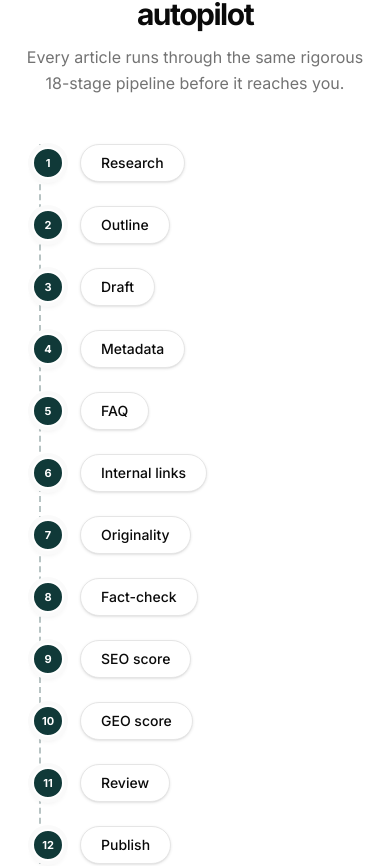
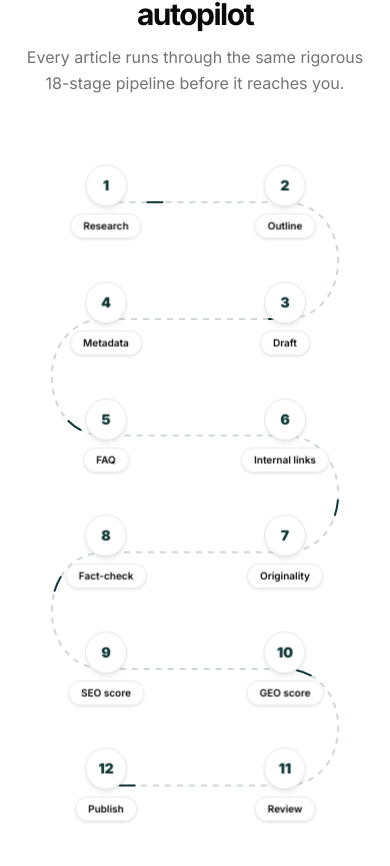
Before and after one commit to harshjadon2005-dot/NeuroSeo-frontend, a Next.js app: page / in a window 390 px wide. Shown: the part 8410-9276 px from the top of the page. Built offline with nearby package versions, Linux system fonts and the light colour scheme; no server answers.

Commit message:
feat: implement zigzag pipeline path for mobile devices

```diff
--- a/src/components/pipeline-path.tsx
+++ b/src/components/pipeline-path.tsx
@@ -1,45 +1,37 @@
 "use client";
 
-import React, { useEffect, useState } from 'react';
+import React from 'react';
 import { Reveal } from './reveal';
-import { Check } from 'lucide-react';
 
 export function PipelinePath({ steps }: { steps: string[] }) {
-  const [isDesktop, setIsDesktop] = useState(true);
+  const desktopPath = `
+    M 12.5 16.6
+    L 87.5 16.6
+    C 98 16.6, 98 50, 87.5 50
+    L 12.5 50
+    C 2 50, 2 83.3, 12.5 83.3
+    L 87.5 83.3
+  `;
 
-  useEffect(() => {
-    const check = () => setIsDesktop(window.innerWidth >= 1024);
-    check();
-    window.addEventListener('resize', check);
-    return () => window.removeEventListener('resize', check);
-  }, []);
+  const mobilePath = `
+    M 25 8.33
+    L 75 8.33
+    C 95 8.33, 95 25, 75 25
+    L 25 25
+    C 5 25, 5 41.66, 25 41.66
+    L 75 41.66
+    C 95 41.66, 95 58.33, 75 58.33
+    L 25 58.33
+    C 5 58.33, 5 75, 25 75
+    L 75 75
+    C 95 75, 95 91.66, 75 91.66
+    L 25 91.66
+  `;
 
-  if (!isDesktop) {
   return (
-      <div className="relative mx-auto mt-12 max-w-sm pl-4">
-        <div className="absolute bottom-0 left-[23px] top-0 w-px border-l-2 border-dashed border-[#103938]/30" />
-        <div className="space-y-6">
-          {steps.map((step, i) => (
-            <Reveal key={step} delay={i * 40}>
-              <div className="relative flex items-center gap-4">
-                <span className="relative z-10 flex h-8 w-8 shrink-0 items-center justify-center rounded-full border-2 border-white bg-[#103938] text-[11px] font-bold text-white shadow-md ring-4 ring-[#FAFAFA]">
-                  {i + 1}
-                </span>
-                <span className="rounded-full border border-border bg-white px-5 py-2 text-sm font-medium text-foreground shadow-sm">
-                  {step}
-                </span>
-              </div>
-            </Reveal>
-          ))}
-        </div>
-      </div>
-    );
-  }
-
-  // Desktop Zig-Zag Path
-  return (
-    <div className="relative mx-auto mt-20 h-[380px] w-full max-w-5xl">
-      {/* Background SVG path connecting everything */}
+    <>
+      {/* Mobile Zig-Zag (2 columns) */}
+      <div className="relative mx-auto mt-12 h-[700px] sm:h-[800px] w-full max-w-md lg:hidden">
         <svg
           className="absolute inset-0 h-full w-full pointer-events-none"
           viewBox="0 0 100 100"
@@ -47,31 +39,16 @@
         >
           <path
             vectorEffect="non-scaling-stroke"
-          d="
-            M 12.5 16.6
-            L 87.5 16.6
-            C 98 16.6, 98 50, 87.5 50
-            L 12.5 50
-            C 2 50, 2 83.3, 12.5 83.3
-            L 87.5 83.3
-          "
+            d={mobilePath}
             fill="none"
             stroke="currentColor"
             strokeWidth="2"
             strokeDasharray="6 6"
             className="text-[#103938]/20"
           />
-        {/* Animated glowing path tracing the line */}
           <path
             vectorEffect="non-scaling-stroke"
-          d="
-            M 12.5 16.6
-            L 87.5 16.6
-            C 98 16.6, 98 50, 87.5 50
-            L 12.5 50
-            C 2 50, 2 83.3, 12.5 83.3
-            L 87.5 83.3
-          "
+            d={mobilePath}
             fill="none"
             stroke="#103938"
             strokeWidth="2"
@@ -81,18 +58,76 @@
           />
         </svg>
 
-      {/* Floating Nodes */}
         {steps.map((step, i) => {
-        const row = Math.floor(i / 4); // 0, 1, 2
-        // If row is 1 (middle row), nodes go from right to left (col 3, 2, 1, 0)
-        const col = row % 2 === 0 ? (i % 4) : 3 - (i % 4);
+          const row = Math.floor(i / 2);
+          const col = row % 2 === 0 ? (i % 2) : 1 - (i % 2);
 
-        const x = 12.5 + col * 25; // 12.5%, 37.5%, 62.5%, 87.5%
-        const y = 16.6 + row * 33.3; // 16.6%, 49.9%, 83.2%
+          const x = 25 + col * 50;
+          const y = 8.33 + row * 16.66;
 
           return (
             <div
-            key={step}
+              key={`mobile-${step}`}
+              className="absolute z-10"
+              style={{
+                left: `${x}%`,
+                top: `${y}%`,
+                transform: 'translate(-50%, -50%)',
+              }}
+            >
+              <Reveal delay={i * 60}>
+                <div className="flex flex-col items-center gap-2 sm:gap-3 transition-all duration-300 hover:scale-110">
+                  <div className="relative flex h-10 w-10 sm:h-12 sm:w-12 items-center justify-center rounded-full bg-white shadow-md ring-1 ring-border text-[#103938]">
+                    <span className="text-sm sm:text-base font-black">{i + 1}</span>
+                  </div>
+                  <div className="rounded-full border border-border/80 bg-white/95 backdrop-blur-sm px-3 sm:px-4 py-1 sm:py-1.5 text-[10px] sm:text-xs font-semibold text-foreground shadow-sm whitespace-nowrap">
+                    {step}
+                  </div>
+                </div>
+              </Reveal>
+            </div>
+          );
+        })}
+      </div>
+
+      {/* Desktop Zig-Zag (4 columns) */}
+      <div className="relative mx-auto mt-20 h-[380px] w-full max-w-5xl hidden lg:block">
+        <svg
+          className="absolute inset-0 h-full w-full pointer-events-none"
+          viewBox="0 0 100 100"
+          preserveAspectRatio="none"
+        >
+          <path
+            vectorEffect="non-scaling-stroke"
+            d={desktopPath}
+            fill="none"
+            stroke="currentColor"
+            strokeWidth="2"
+            strokeDasharray="6 6"
+            className="text-[#103938]/20"
+          />
+          <path
+            vectorEffect="non-scaling-stroke"
+            d={desktopPath}
+            fill="none"
+            stroke="#103938"
+            strokeWidth="2"
+            className="animate-[dash_6s_linear_infinite]"
+            strokeDasharray="15 300"
+            strokeLinecap="round"
+          />
+        </svg>
+
+        {steps.map((step, i) => {
+          const row = Math.floor(i / 4);
+          const col = row % 2 === 0 ? (i % 4) : 3 - (i % 4);
+
+          const x = 12.5 + col * 25;
+          const y = 16.6 + row * 33.3;
+
+          return (
+            <div
+              key={`desktop-${step}`}
               className="absolute z-10"
               style={{
                 left: `${x}%`,
@@ -102,12 +137,9 @@
             >
               <Reveal delay={i * 60}>
                 <div className="flex flex-col items-center gap-3 transition-all duration-300 hover:scale-110">
-                {/* Node Circle */}
                   <div className="relative flex h-12 w-12 items-center justify-center rounded-full bg-white shadow-md ring-1 ring-border text-[#103938]">
                     <span className="text-base font-black">{i + 1}</span>
                   </div>
-
-                {/* Label */}
                   <div className="rounded-full border border-border/80 bg-white/95 backdrop-blur-sm px-4 py-1.5 text-xs font-semibold text-foreground shadow-sm whitespace-nowrap">
                     {step}
                   </div>
@@ -117,5 +149,6 @@
           );
         })}
       </div>
+    </>
   );
 }
```
Lines whose indentation alone changed are shown as unchanged.
